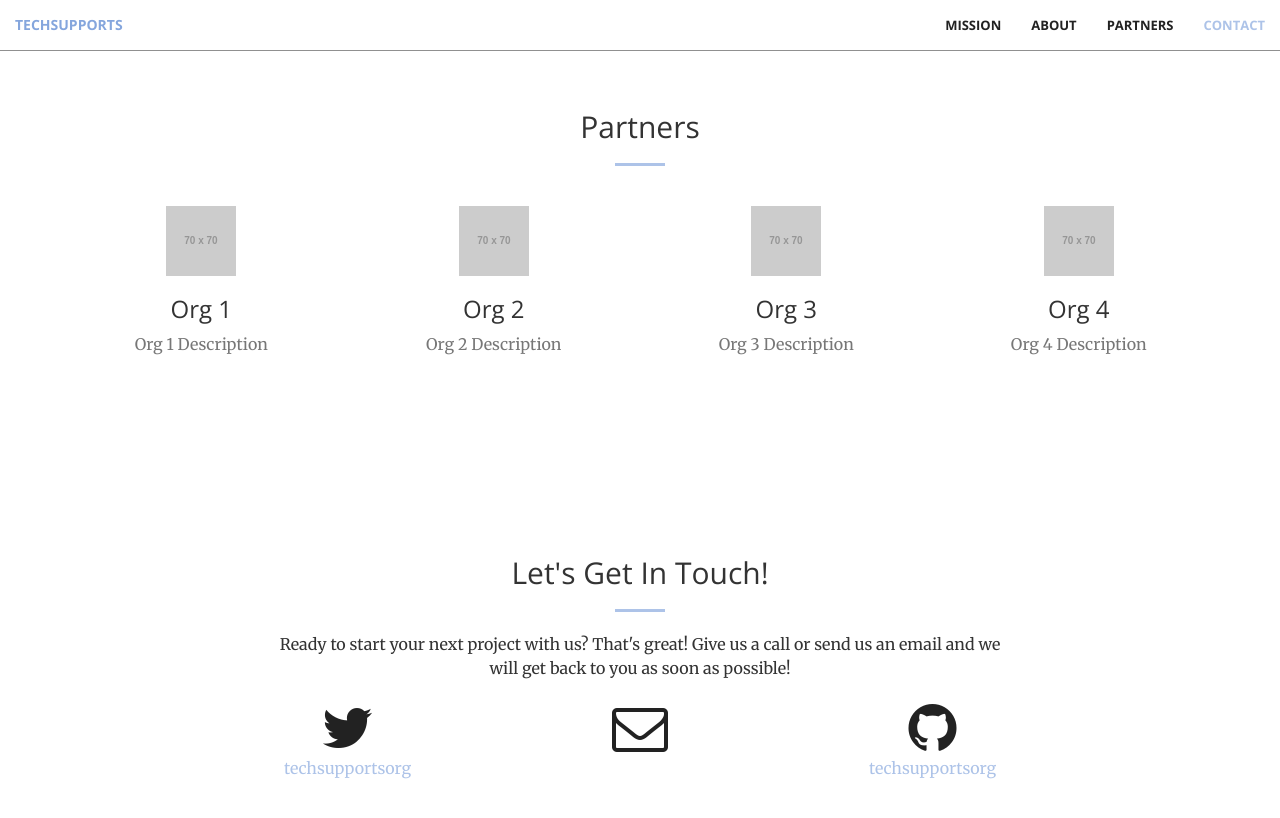
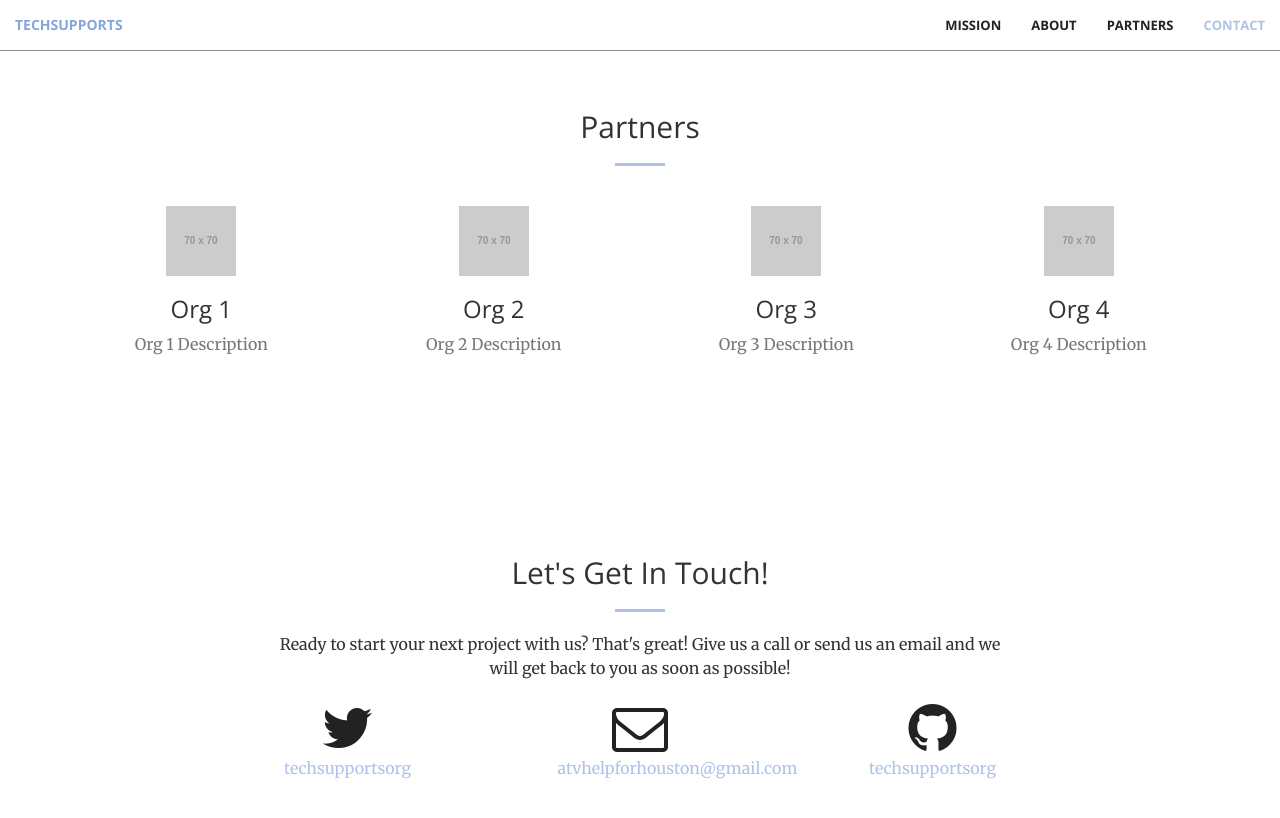
Before and after one commit to TechSupportsOrg/techsupportsorg.github.io, a Jekyll site: the page built from index.html, in a window 1280 px wide and 900 px high, scrolled down 1555 px. Shown: the top 818 px of the window. Built offline with Jekyll 4.4.1, drawn with Linux system fonts in a browser that asks for light colours.

Commit message:
Adding email

```diff
--- a/_config.yml
+++ b/_config.yml
@@ -1,6 +1,6 @@
 # Site settings
 title: TechSupports
-email:
+email: atvhelpforhouston@gmail.com
 description: >
 baseurl: ""
 url: "http://techsupports.org"
--- a/_includes/partners.html
+++ b/_includes/partners.html
@@ -1,4 +1,4 @@
-<section id="partnerss">
+<section id="partners">
     <div class="container">
         <div class="row">
             <div class="col-lg-12 text-center">
```
